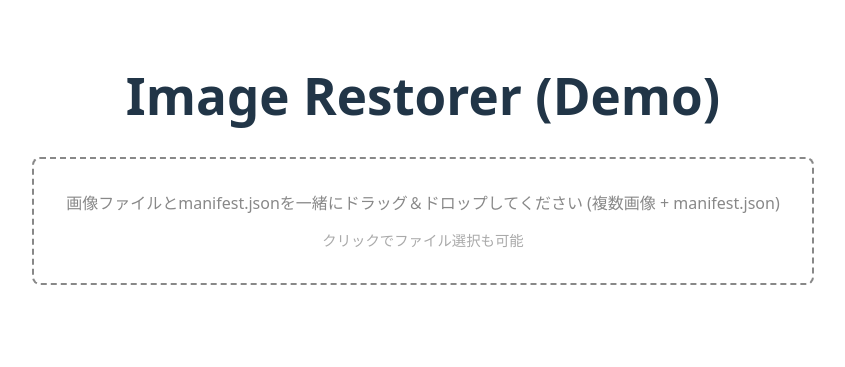
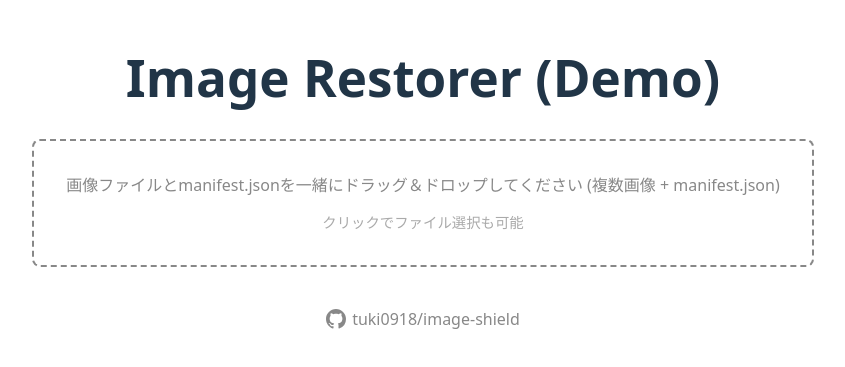
Before and after one commit to tuki0918/image-shield-viewer, a React (Vite) app: page / in a window 1280 px wide. Shown: the part 225-592 px from the top of the page, without its empty margins (217-1062 px from the left). Built offline with nearby package versions, Linux system fonts and the light colour scheme.

Commit message:
feat: add GitHub credit footer to ImageRestorerDemo

```diff
--- a/src/ImageRestorerDemo.tsx
+++ b/src/ImageRestorerDemo.tsx
@@ -213,6 +213,21 @@
           </div>
         )}
       </div>
+      {/* フッター: GitHub クレジット */}
+      <footer style={{ marginTop: 40, textAlign: "center", color: "#888" }}>
+        <a
+          href="https://github.com/tuki0918/image-shield"
+          target="_blank"
+          rel="noopener noreferrer"
+          style={{ display: "inline-flex", alignItems: "center", gap: 6, color: "#888", textDecoration: "none", fontSize: "1em" }}
+        >
+          {/* GitHub アイコン SVG */}
+          <svg height="20" width="20" viewBox="0 0 16 16" fill="currentColor" style={{ verticalAlign: "middle" }}>
+            <path d="M8 0C3.58 0 0 3.58 0 8c0 3.54 2.29 6.53 5.47 7.59.4.07.55-.17.55-.38 0-.19-.01-.82-.01-1.49-2.01.37-2.53-.49-2.69-.94-.09-.23-.48-.94-.82-1.13-.28-.15-.68-.52-.01-.53.63-.01 1.08.58 1.23.82.72 1.21 1.87.87 2.33.66.07-.52.28-.87.51-1.07-1.78-.2-3.64-.89-3.64-3.95 0-.87.31-1.59.82-2.15-.08-.2-.36-1.01.08-2.11 0 0 .67-.21 2.2.82.64-.18 1.32-.27 2-.27.68 0 1.36.09 2 .27 1.53-1.04 2.2-.82 2.2-.82.44 1.1.16 1.91.08 2.11.51.56.82 1.27.82 2.15 0 3.07-1.87 3.75-3.65 3.95.29.25.54.73.54 1.48 0 1.07-.01 1.93-.01 2.19 0 .21.15.46.55.38A8.013 8.013 0 0 0 16 8c0-4.42-3.58-8-8-8z" />
+          </svg>
+          tuki0918/image-shield
+        </a>
+      </footer>
     </div>
   );
 };
```
